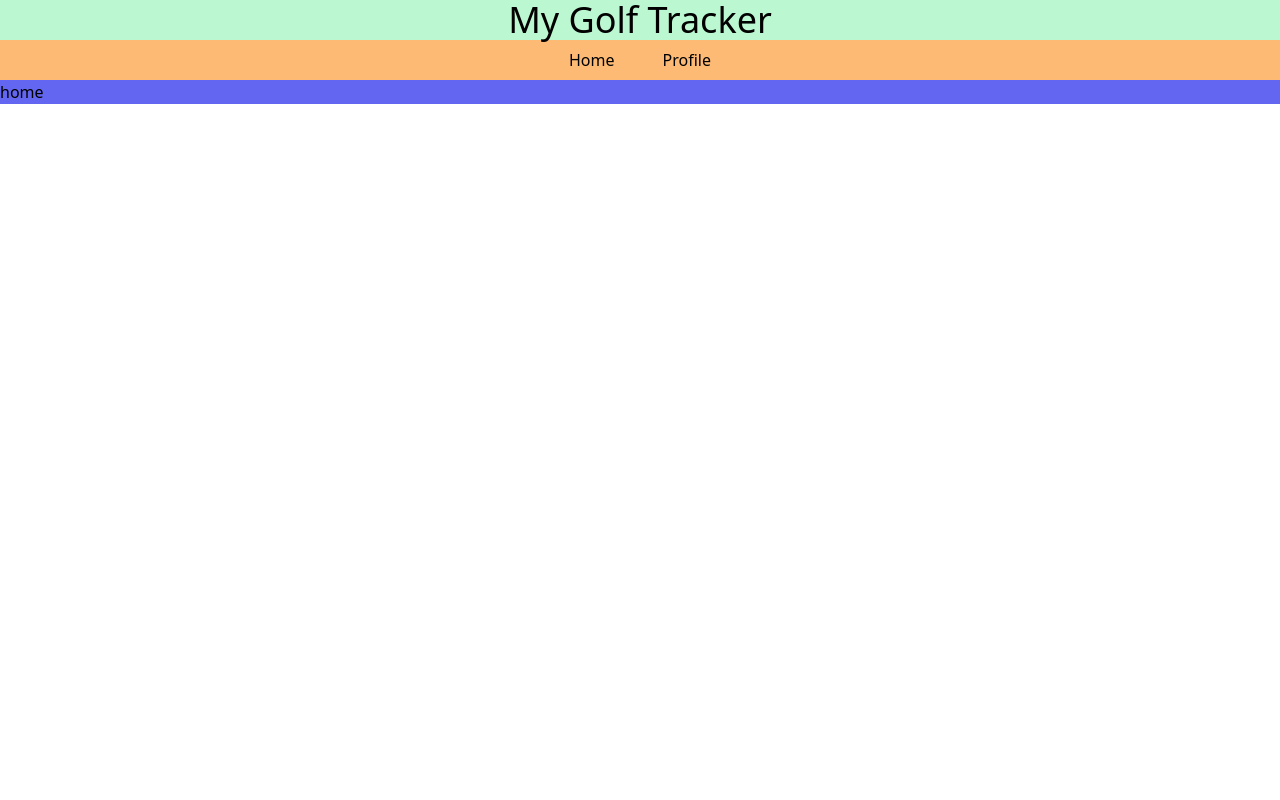
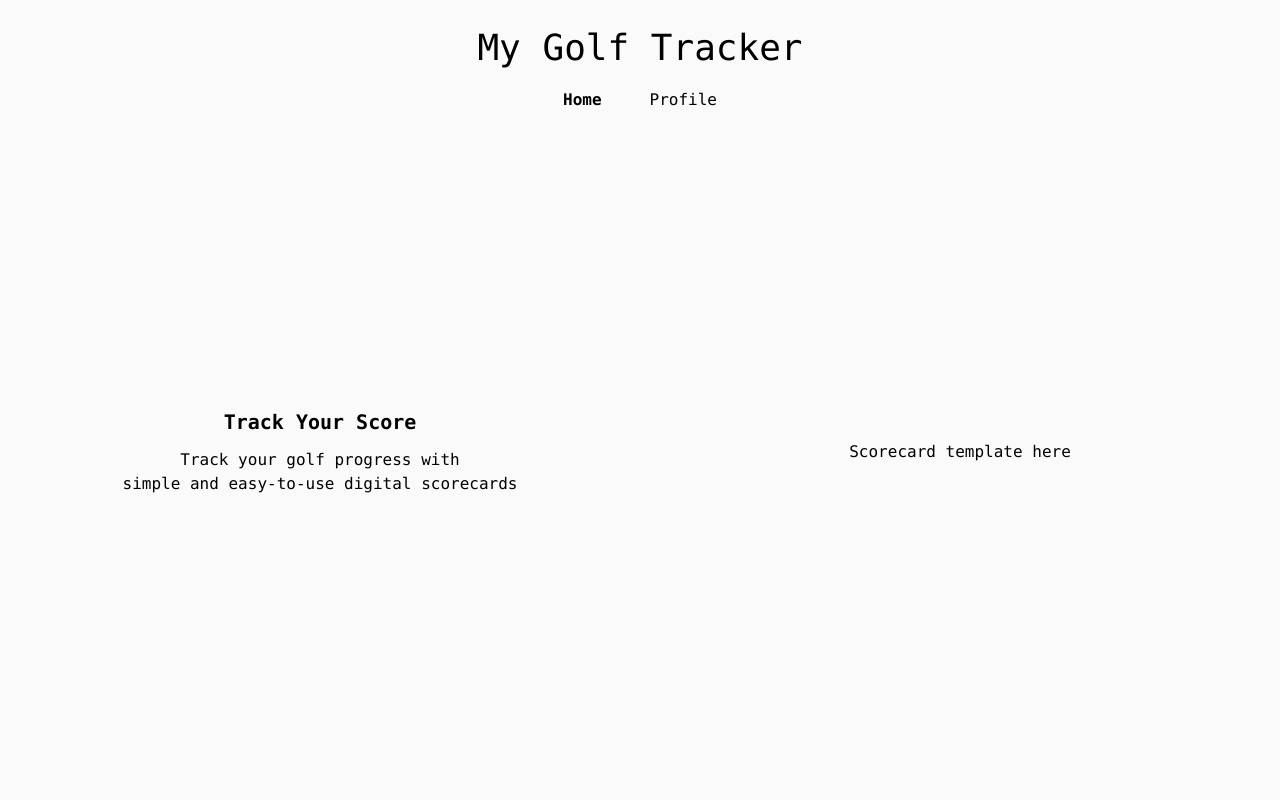
Before and after one commit to terrencejihoonjung/golf-wishlist, a React (Vite) app in the folder app/: page /home in a window 1280 px wide. Shown: the top 800 px of the page. Built offline with nearby package versions, Linux system fonts and the light colour scheme.

Commit message:
finished home page layout

```diff
--- a/app/package.json
+++ b/app/package.json
@@ -15,7 +15,7 @@
     "react": "^18.2.0",
     "react-dom": "^18.2.0",
     "react-router-dom": "^6.14.2",
-    "sort-by": "^1.2.0"
+    "sort-by": "^0.0.2"
   },
   "devDependencies": {
     "@types/react": "^18.2.14",
@@ -27,6 +27,8 @@
     "eslint-plugin-react-hooks": "^4.6.0",
     "eslint-plugin-react-refresh": "^0.4.1",
     "postcss": "^8.4.26",
+    "prettier": "^3.0.0",
+    "prettier-plugin-tailwindcss": "^0.4.1",
     "tailwindcss": "^3.3.3",
     "vite": "^4.4.0"
   }
--- a/app/src/components/App.jsx
+++ b/app/src/components/App.jsx
@@ -1,20 +1,19 @@
 import { Routes, Route } from "react-router-dom";
-import Navigation from "./Navigation";
 import Home from "./Home";
 import Profile from "./Profile";
+import Layout from "./Layout";
+import NoMatch from "./NoMatch";
 
 function App() {
   return (
     <>
-      <h1 className="bg-green-200 flex justify-center text-4xl">
-        My Golf Tracker
-      </h1>
-
-      <Navigation />
-
       <Routes>
-        <Route path="/home" element={<Home />} />
-        <Route path="/profile" element={<Profile />} />
+        <Route element={<Layout />}>
+          <Route index element={<Home />} />
+          <Route path="/home" element={<Home />} />
+          <Route path="/profile" element={<Profile />} />
+          <Route path="*" element={<NoMatch />} />
+        </Route>
       </Routes>
     </>
   );
--- a/app/src/components/Home.jsx
+++ b/app/src/components/Home.jsx
@@ -1,5 +1,49 @@
+import { Link } from "react-router-dom";
+
 function Home() {
-  return <div className="bg-indigo-500">home</div>;
+  return (
+    <>
+      <div class="flex h-160">
+        <div class="flex flex-col basis-1/2 justify-center items-center">
+          <h2 class="text-xl font-bold mb-3">Track Your Score</h2>
+          <p class="text-base text-center">
+            Track your golf progress with <br />
+            simple and easy-to-use digital scorecards
+          </p>
+        </div>
+
+        <div class="flex basis-1/2 justify-center items-center">
+          <p class="text-base text-center">Scorecard template here</p>
+        </div>
+      </div>
+
+      <div class="flex h-160">
+        <div class="flex basis-1/2 justify-center items-center">
+          <p class="text-base text-center">Yardage template here</p>
+        </div>
+
+        <div class="flex flex-col basis-1/2 justify-center items-center">
+          <h2 class="text-xl font-bold mb-3">Personalized Yardages</h2>
+          <p class="text-base text-center">
+            Record your current yardages <br />
+            and update them in your profile.
+          </p>
+        </div>
+      </div>
+
+      <div class="flex flex-col justify-center items-center h-160">
+        <h2 class="m-2 text-xl">Contact Info</h2>
+        <nav class="w-screen py-5">
+          <Link class="mx-4" to="https://github.com/terrencejihoonjung">
+            Github
+          </Link>
+          <Link class="mx-4" to="https://www.linkedin.com/in/terrencejung/">
+            LinkedIn
+          </Link>
+        </nav>
+      </div>
+    </>
+  );
 }
 
 export default Home;
--- /dev/null
+++ b/app/src/components/Layout.jsx
@@ -0,0 +1,20 @@
+import { Outlet } from "react-router-dom";
+import Navigation from "./Navigation";
+
+function Layout({ children }) {
+  return (
+    <>
+      <h1 className="bg-neutral-50 flex justify-center text-4xl pt-7">
+        My Golf Tracker
+      </h1>
+
+      <Navigation />
+
+      <main className="bg-neutral-50 w-full h-full">
+        <Outlet />
+      </main>
+    </>
+  );
+}
+
+export default Layout;
--- a/app/src/components/Navigation.jsx
+++ b/app/src/components/Navigation.jsx
@@ -1,14 +1,18 @@
-import { Link } from "react-router-dom";
+import { NavLink } from "react-router-dom";
 
 function Navigation() {
+  const style = ({ isActive }) => ({
+    fontWeight: isActive ? "bold" : "normal",
+  });
+
   return (
     <nav>
-      <Link className="px-6 py-2" to="/home">
+      <NavLink style={style} className="px-6 py-5" to="/home">
         Home
-      </Link>
-      <Link className="px-6 py-2" to="/profile">
+      </NavLink>
+      <NavLink style={style} className="px-6 py-5" to="/profile">
         Profile
-      </Link>
+      </NavLink>
     </nav>
   );
 }
--- /dev/null
+++ b/app/src/components/NoMatch.jsx
@@ -0,0 +1,5 @@
+function NoMatch() {
+  return <p>There's nothing here!</p>;
+}
+
+export default NoMatch;
--- a/app/src/components/Profile.jsx
+++ b/app/src/components/Profile.jsx
@@ -1,5 +1,5 @@
 function Profile() {
-  return <div className="bg-green-500">profile</div>;
+  return <div className="">profile</div>;
 }
 
 export default Profile;
--- a/app/src/index.css
+++ b/app/src/index.css
@@ -3,7 +3,13 @@
 @tailwind utilities;
 
 @layer base {
+  html {
+    @apply font-mono;
+  }
   nav {
-    @apply bg-orange-300 flex justify-center;
+    @apply bg-neutral-50 flex justify-center;
   }
 }
+
+@layer components {
+}
--- a/app/tailwind.config.js
+++ b/app/tailwind.config.js
@@ -2,7 +2,29 @@
 export default {
   content: ["./index.html", "./src/**/*.{js,ts,jsx,tsx}"],
   theme: {
-    extend: {},
+    extend: {
+      colors: {
+        zanah: {
+          50: "#f6faf3",
+          100: "#e9f4e4",
+          200: "#d0e7c6",
+          300: "#afd69f",
+          400: "#84ba6e",
+          500: "#629e49",
+          600: "#4d8138",
+          700: "#3e662f",
+          800: "#345229",
+          900: "#2c4423",
+          950: "#14240f",
+        },
+      },
+      height: {
+        112: "28rem",
+        128: "32rem",
+        144: "36rem",
+        160: "40rem",
+      },
+    },
   },
   plugins: [],
 };
```
Also changed, not shown: 1 other file (tests, documents, lock files or other folders).
